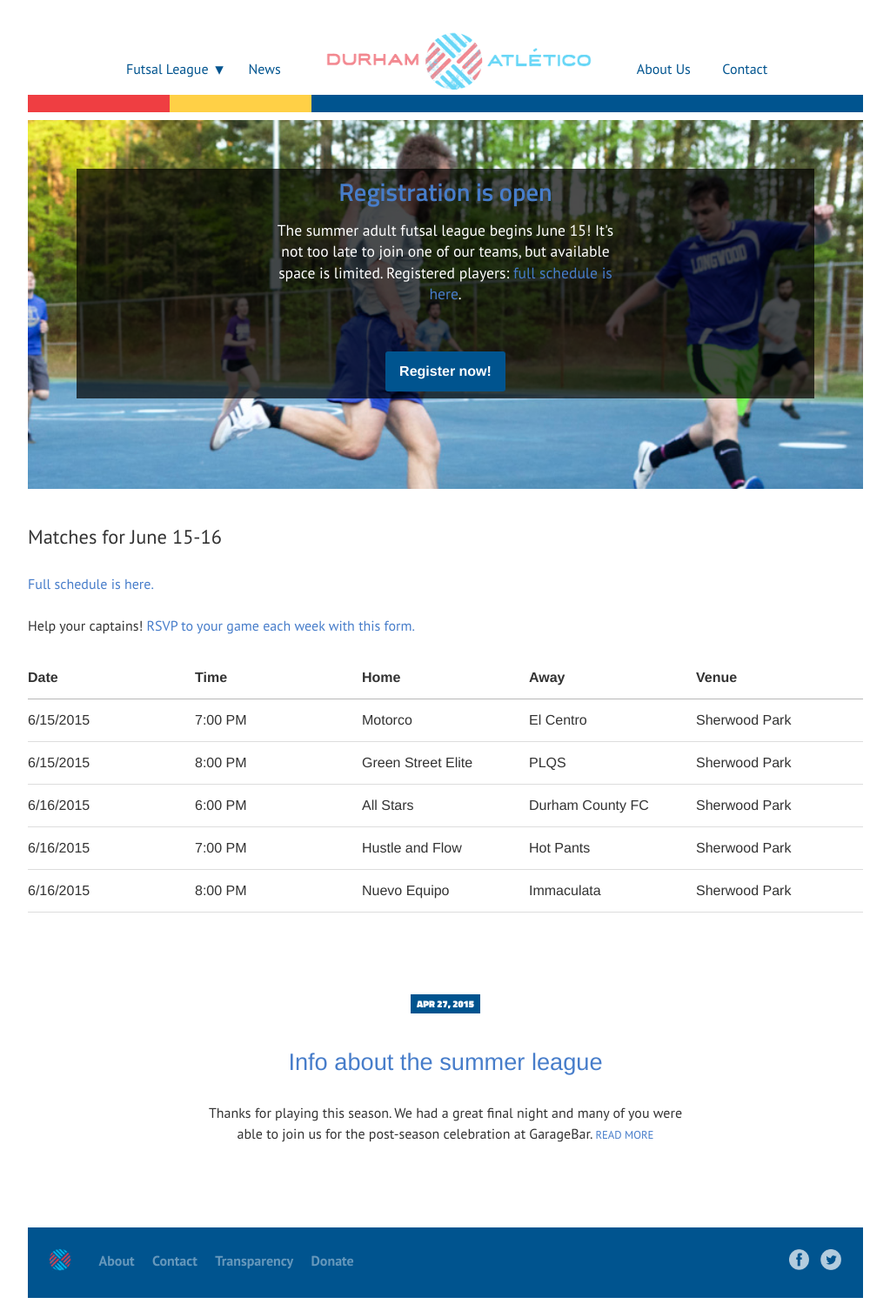
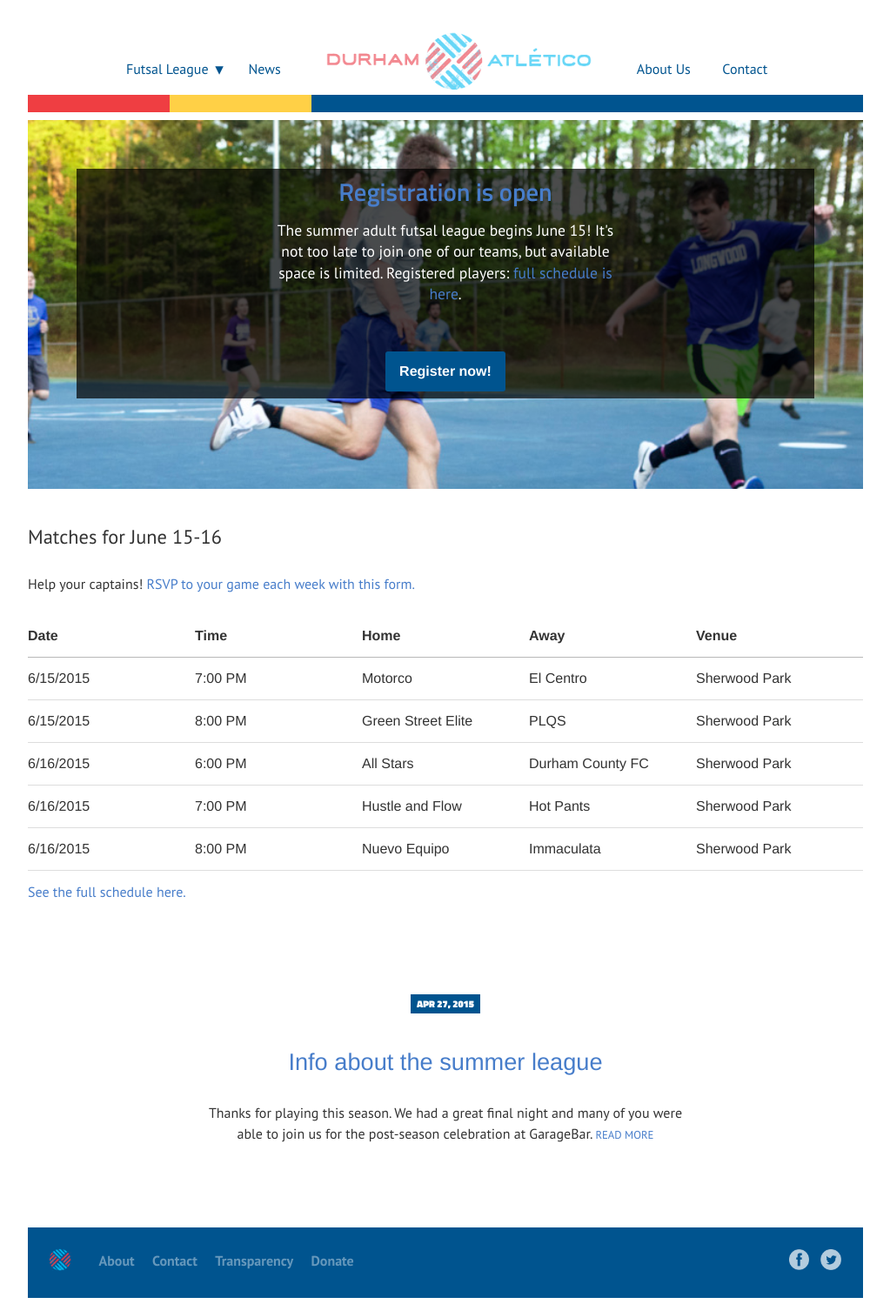
Before and after one commit to durhamatletico/durhamatletico.github.io, a Jekyll site: the page built from index.html, in a window 1280 px wide. Shown: the whole page at 87% size, without its empty margins (128-1151 px from the left). Built offline with Jekyll 4.4.1, drawn with Linux system fonts in a browser that asks for light colours.

Commit message:
Move full schedule link to botom

```diff
--- a/index.html
+++ b/index.html
@@ -19,7 +19,6 @@ layout: default
     <section>
       <schedule class="this-week">
         <h2>Matches for June 15-16</h2>
-        <p><a href="/futsal/schedule">Full schedule is here.</a></p>
         <p>Help your captains! <a href="https://docs.google.com/forms/d/1wwjexASA_wtMgit6BnDdHOGyP1nAHIWMxkejpUmdiDs/viewform">RSVP to your game each week with this form.</a></p>
         <table>
           <thead>
@@ -43,6 +42,7 @@ layout: default
             {% endfor %}
           </tbody>
 </table>
+        <p><a href="/futsal/schedule">See the full schedule here.</a></p>
 
       </schedule>
     </section>
```
